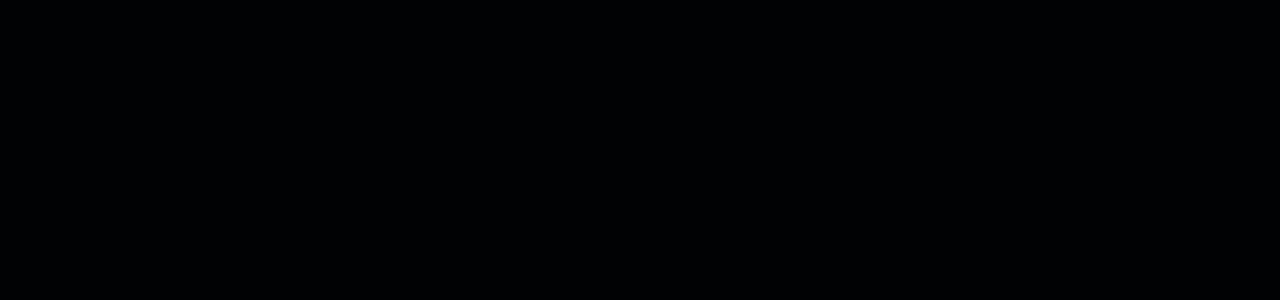
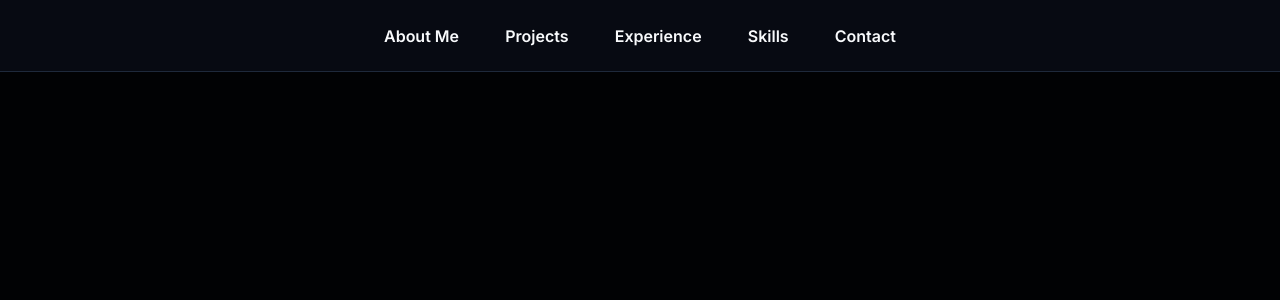
Before and after one commit to AymeneBahmed/portfolio, a Next.js app: page / in a window 1280 px wide. Shown: the top 300 px of the page. Built offline with nearby package versions, Linux system fonts and the light colour scheme.

Commit message:
Create Navbar with links

```diff
--- a/src/app/layout.tsx
+++ b/src/app/layout.tsx
@@ -2,6 +2,7 @@
 import "./globals.css";
 import { ThemeProvider } from "../../providers/ThemeProvider";
 import { Inter } from "next/font/google";
+import Navbar from "@/components/Navbar";
 
 const inter = Inter({ subsets: ["latin"] });
 
@@ -23,6 +24,7 @@
           defaultTheme="dark"
           disableTransitionOnChange
         >
+          <Navbar />
           {children}
         </ThemeProvider>
       </body>
--- /dev/null
+++ b/src/components/Navbar.tsx
@@ -0,0 +1,22 @@
+import Link from "next/link";
+
+export default function Navbar() {
+  const navLinks = ["about me", "projects", "experience", "skills", "contact"];
+
+  return (
+    <nav className="flex h-[4.5rem] items-center justify-center border-b bg-muted/40">
+      <div className="flex w-[40%] cursor-pointer justify-between">
+        {navLinks.map((link) => (
+          <Link
+            key={link}
+            className="group relative font-semibold capitalize underline-offset-8 transition-colors duration-300 hover:text-primary"
+            href="/"
+          >
+            <div className="absolute bottom-[-3px] left-0 h-0.5 w-0 rounded-full bg-primary transition-[width] group-hover:w-full"></div>
+            {link}
+          </Link>
+        ))}
+      </div>
+    </nav>
+  );
+}
```
